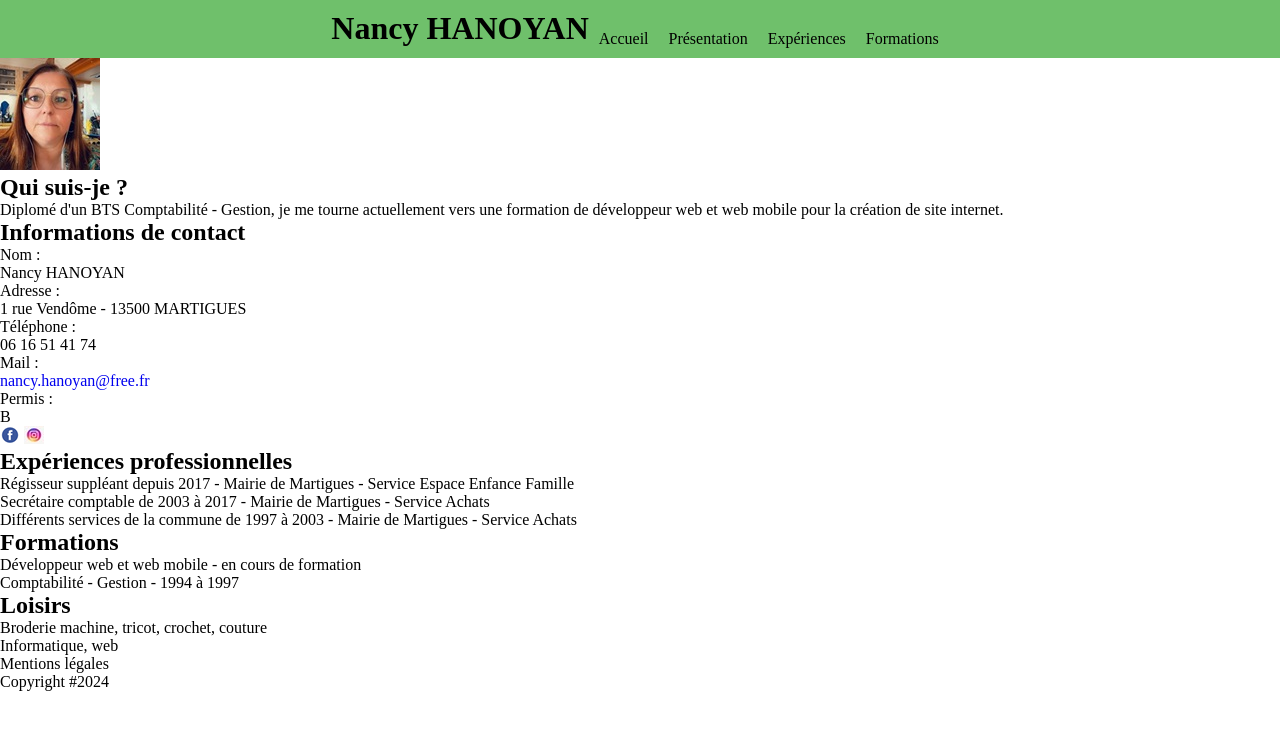
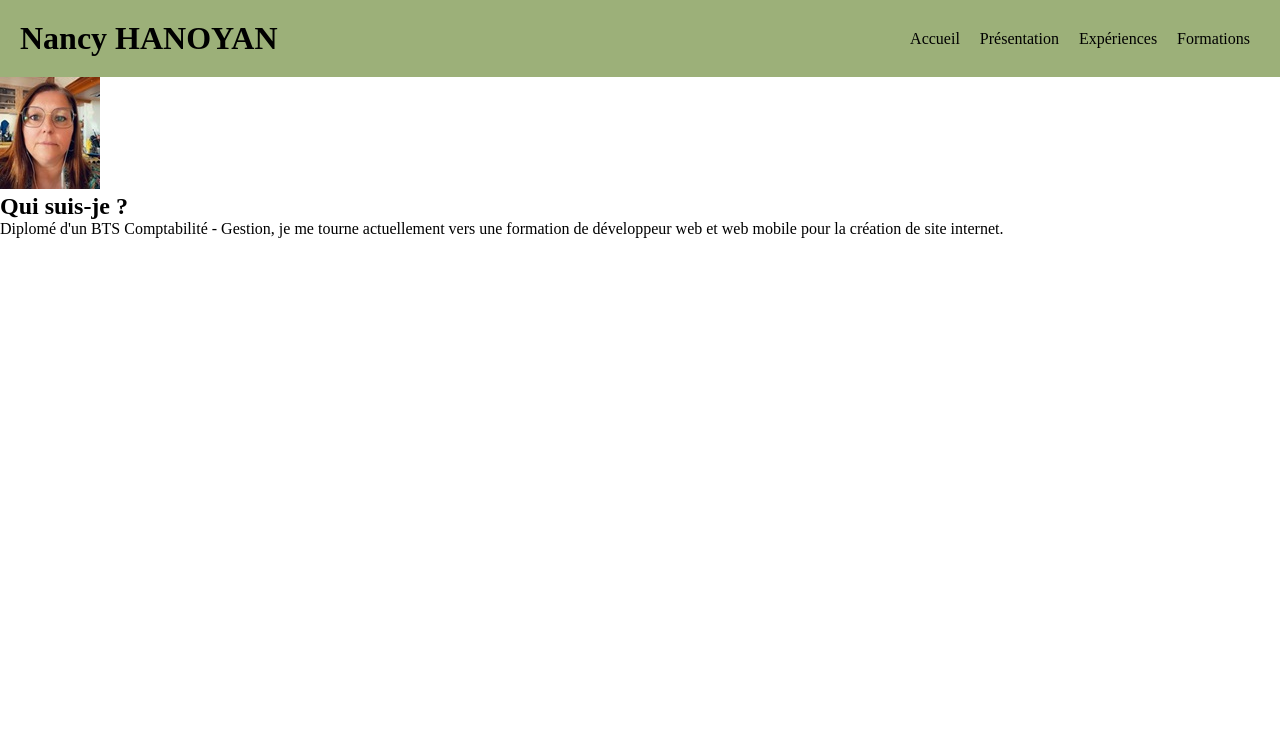
Before and after one commit to nancyh13500/cv_nancy, a PHP site: page / in a window 1280 px wide. Shown: the top 730 px of the page. Run offline with PHP 8.4, Linux system fonts and the light colour scheme.

Commit message:
mise a jour entete

```diff
--- a/css/style.css
+++ b/css/style.css
@@ -8,23 +8,24 @@
 }
 
 /*en tête*/
+
+.container_bar {
+  display: flex;
+  justify-content: space-between;
+  width: 100%;
+}
 header {
-  position: sticky;
-  background-color: rgb(111, 192, 107);
+  background-color: #9cb079;
   width: 100%;
   top: 0px;
   display: flex;
-  justify-content: center;
-  padding: 10px;
-}
-
-.container_ban h1 {
-  display: flex;
+  padding: 20px;
 }
 
 .accueil {
   display: flex;
-  padding-top: 20px;
+  justify-content: flex-end;
+  padding-top: 10px;
 }
 
 .accueil a {
@@ -32,3 +33,11 @@ header {
   padding-left: 10px;
   padding-right: 10px;
 }
+
+.accueil a:hover {
+  color: white;
+  border-bottom: 2px solid white;
+}
+/*Fin de section entête*/
+
+/*Section Présentation*/
--- a/index.html
+++ b/index.html
@@ -9,6 +9,7 @@
   <body>
     <header>
       <div class="container_bar">
+        <div class="name">
           <h1>Nancy HANOYAN</h1>
         </div>
         <div class="accueil">
@@ -16,6 +17,7 @@
           <a href="#presentation">Présentation</a>
           <a href="#experiences">Expériences</a>
           <a href="#formations">Formations</a>
+        </div>
       </div>
     </header>
 
@@ -33,7 +35,7 @@
       </div>
 
     <!--Contact-->
-      <div class="container">
+    <!-- <div class="container">
         <div class="contact">
           <h2>Informations de contact</h2>
           <div class="contact-flex">
@@ -62,10 +64,9 @@
           </div>
         </div>
       </div>
-    </section>
+    </section> -->
 
-    <section id experiences>
-      <!--Contenu de la page-->
+    <!-- <section id experiences>
       <div>
         <h2>Expériences professionnelles</h2>
         <ul>
@@ -83,8 +84,8 @@
           </li>
         </ul>
       </div>
-    </section>
-    <section id="formations">
+    </section> -->
+    <!-- <section id="formations">
       <div>
         <h2>Formations</h2>
         <ul>
@@ -92,20 +93,20 @@
           <li>Comptabilité - Gestion - 1994 à 1997</li>
         </ul>
       </div>
-    </section>
-    <section id=""></section>
+    </section> -->
+    <!-- <section id=""></section>
     <div id="loisirs">
       <h2>Loisirs</h2>
       <ul>
         <li>Broderie machine, tricot, crochet, couture</li>
         <li>Informatique, web</li>
       </ul>
-    </div>
+    </div> -->
 
     <!--Pied de page-->
-    <footer>
+    <!-- <footer>
       <div id="mentions">Mentions légales</div>
       <div id="copyright">Copyright #2024</div>
-    </footer>
+    </footer> -->
   </body>
 </html>
```
Lines whose indentation alone changed are shown as unchanged.
